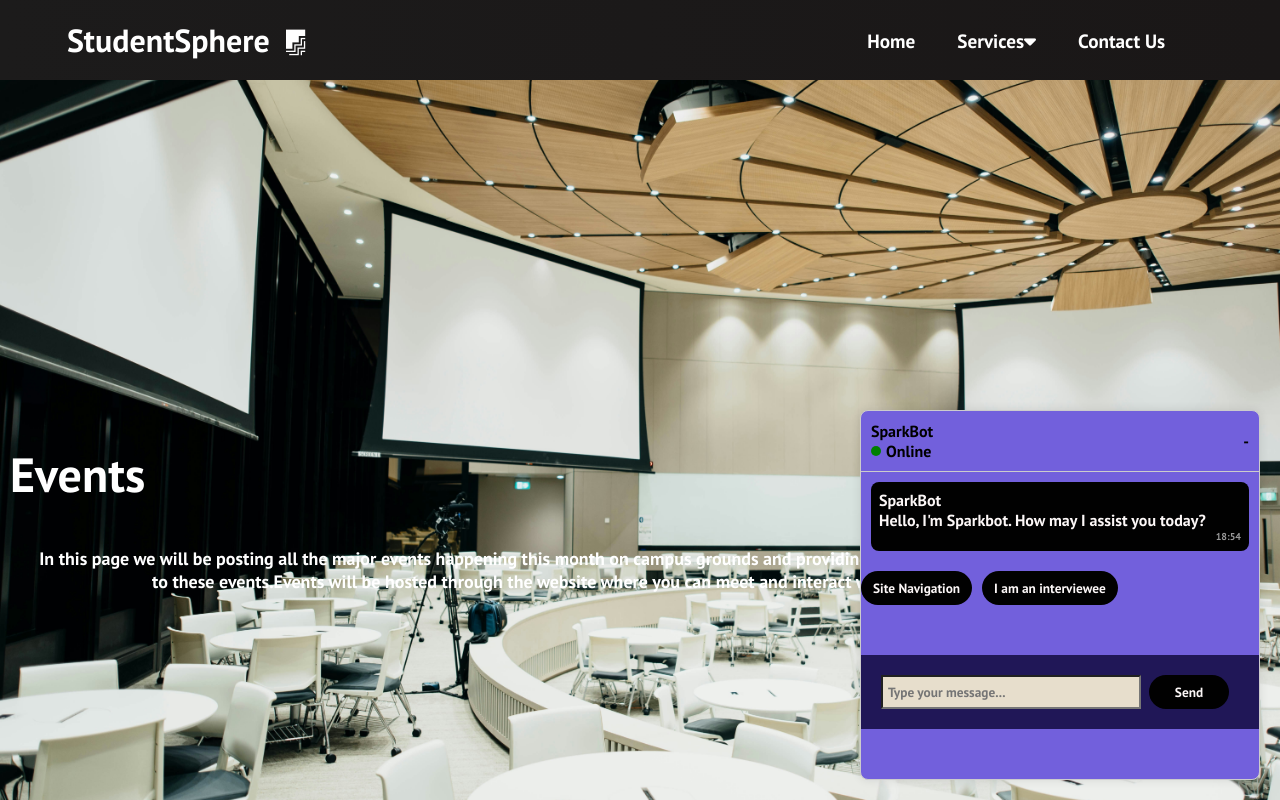
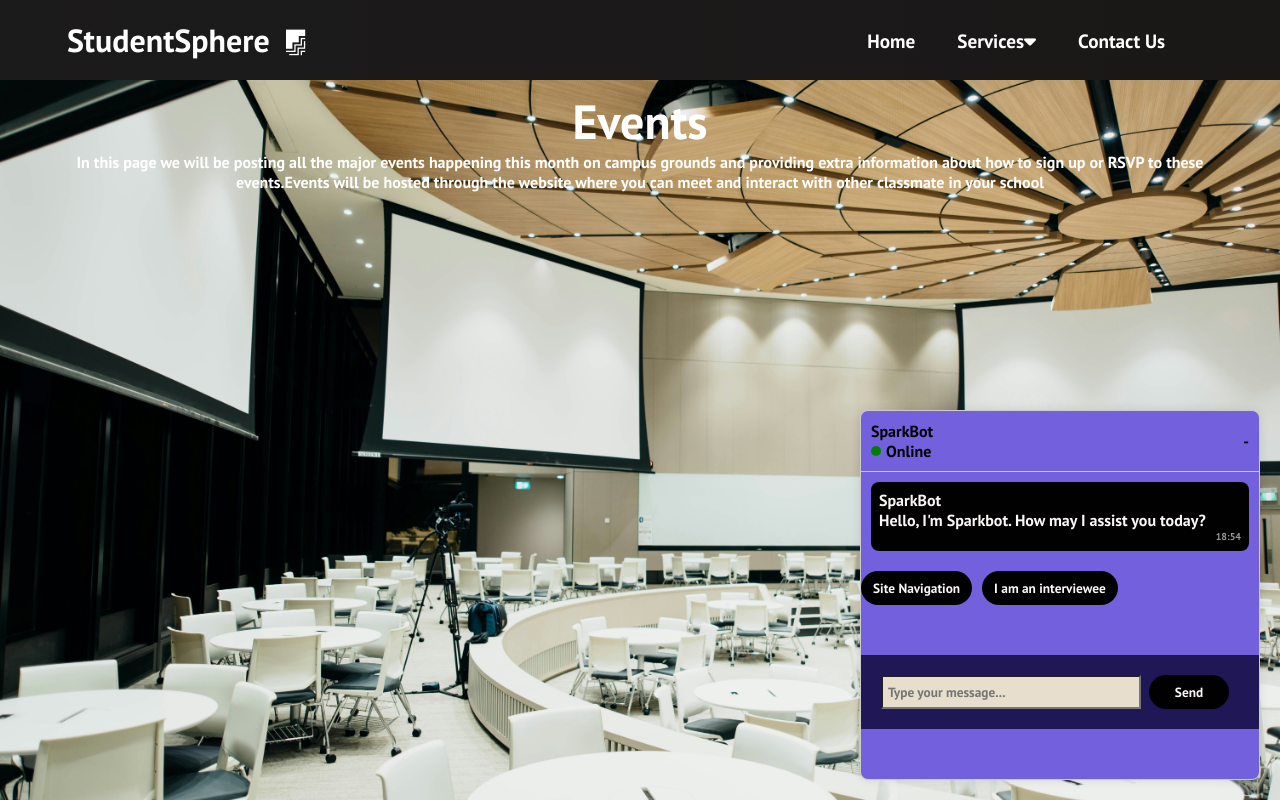
Before and after one commit to Samuel2208/SparkHacks-2024, a React (Create React App) app in the folder spark_hacks_2024/: page /new-events in a window 1280 px wide. Built offline with nearby package versions, Linux system fonts and the light colour scheme.

Commit message:
events push

```diff
--- a/spark_hacks_2024/src/App.css
+++ b/spark_hacks_2024/src/App.css
@@ -31,7 +31,7 @@
   background-size: cover;
   background-repeat: no-repeat;
   color: #fff;
-  font-size: 100px;
+  font-size: medium;
 }
 
 .student-orgs {
--- a/spark_hacks_2024/src/pages/Events.css
+++ b/spark_hacks_2024/src/pages/Events.css
@@ -1,7 +1,7 @@
 
 
-#description{
-    font-size: large;
+#descriptionE{
+    font-size: medium;
     /* max-width: 600px; */
     text-align: center;
     align-items: center;
--- a/spark_hacks_2024/src/pages/Events.js
+++ b/spark_hacks_2024/src/pages/Events.js
@@ -1,12 +1,13 @@
 import React from 'react'
 import '../App.css'
+import './Events.css'
 
 function Events() {
   return (
     <div className='events'>
     <h1>
     <label  id='descStu'>Events</label>
-    <p id='description'>
+    <p id='descriptionE'>
         In this page we will be posting all
         the major events happening this month
         on campus grounds and providing extra
```
